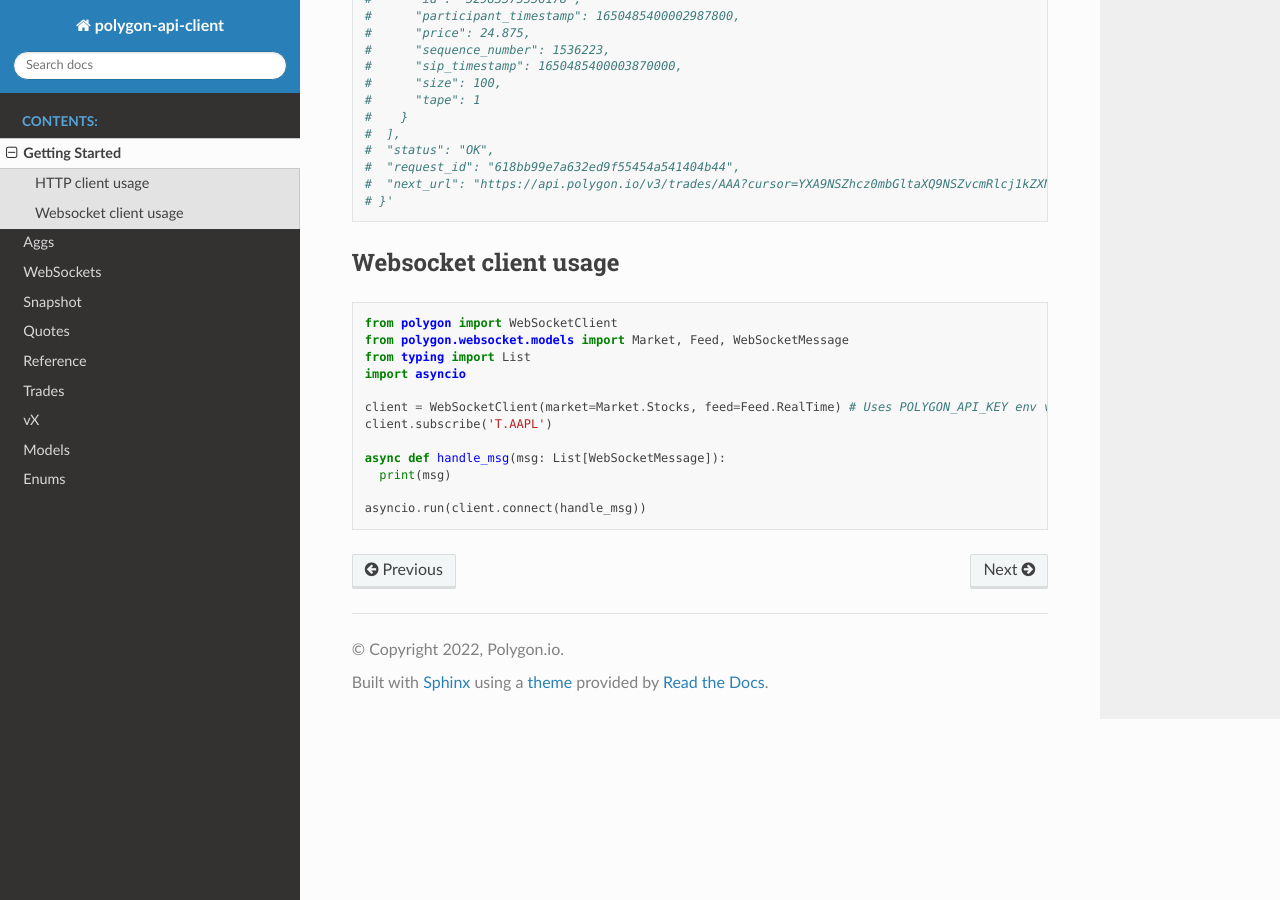
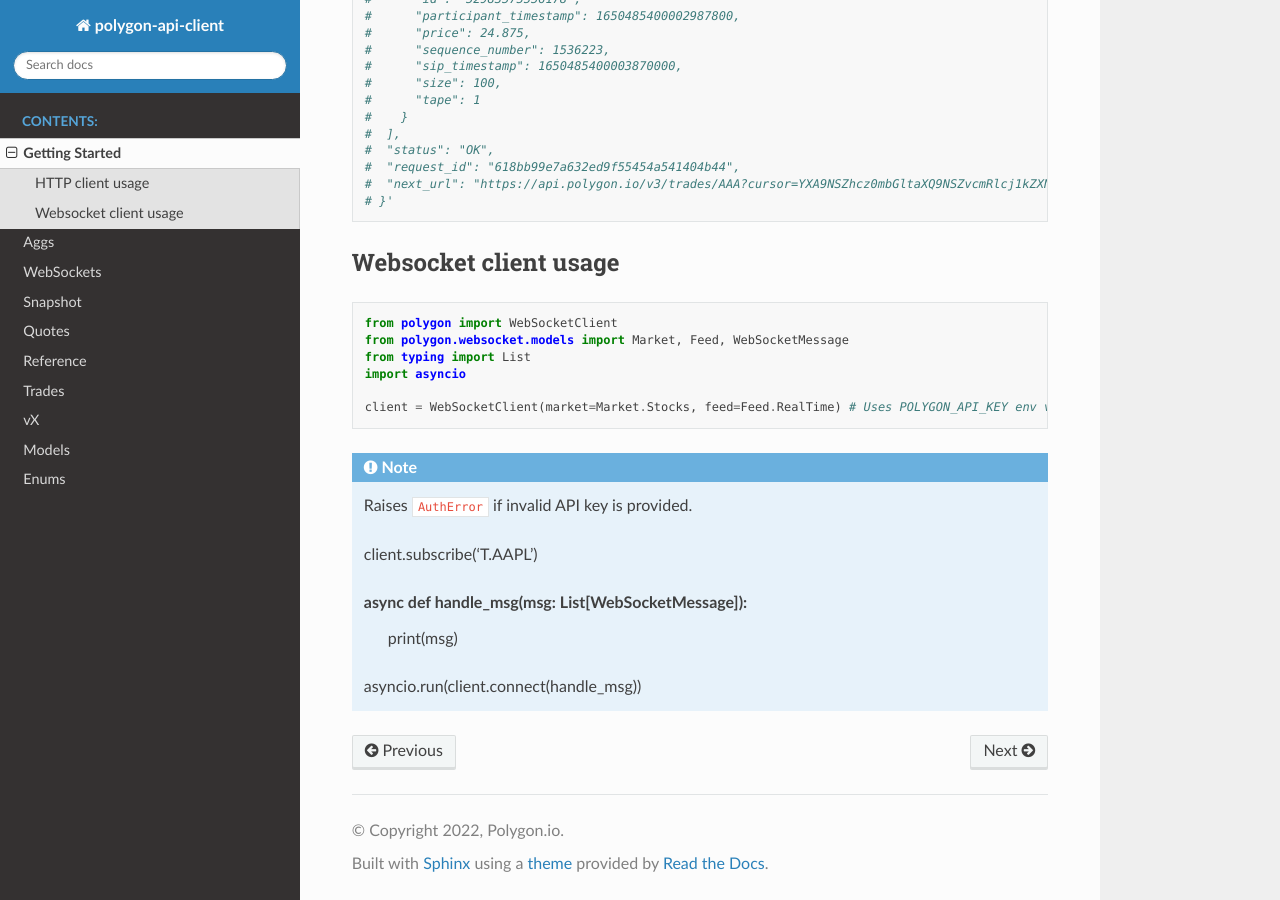
Before and after one commit to polygon-io/client-python, a Sphinx documentation site: the page built from docs/source/Getting-Started.rst, in a window 1280 px wide and 900 px high, scrolled down 3139 px. Built offline with Sphinx 7.4.7 and the Read the Docs theme 2.0.0, drawn with Linux system fonts in a browser that asks for light colours.

Commit message:
add note about invalid api keys

```diff
--- a/docs/source/Getting-Started.rst
+++ b/docs/source/Getting-Started.rst
@@ -186,6 +186,10 @@ Websocket client usage
   import asyncio
 
   client = WebSocketClient(market=Market.Stocks, feed=Feed.RealTime) # Uses POLYGON_API_KEY env var. Can optionally supply your key.
+
+.. note::
+  Raises :code:`AuthError` if invalid API key is provided.
+
   client.subscribe('T.AAPL')
 
   async def handle_msg(msg: List[WebSocketMessage]):
```
